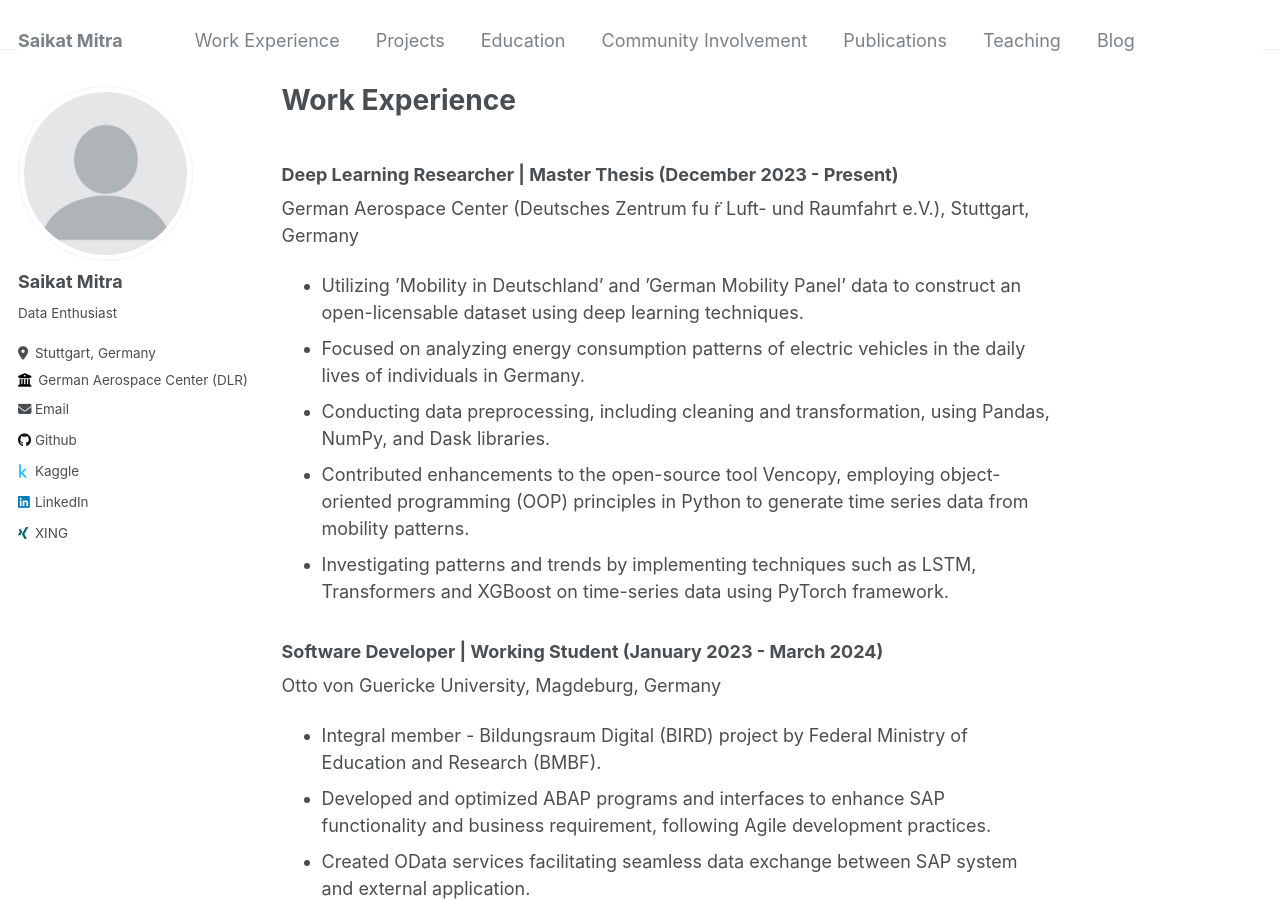
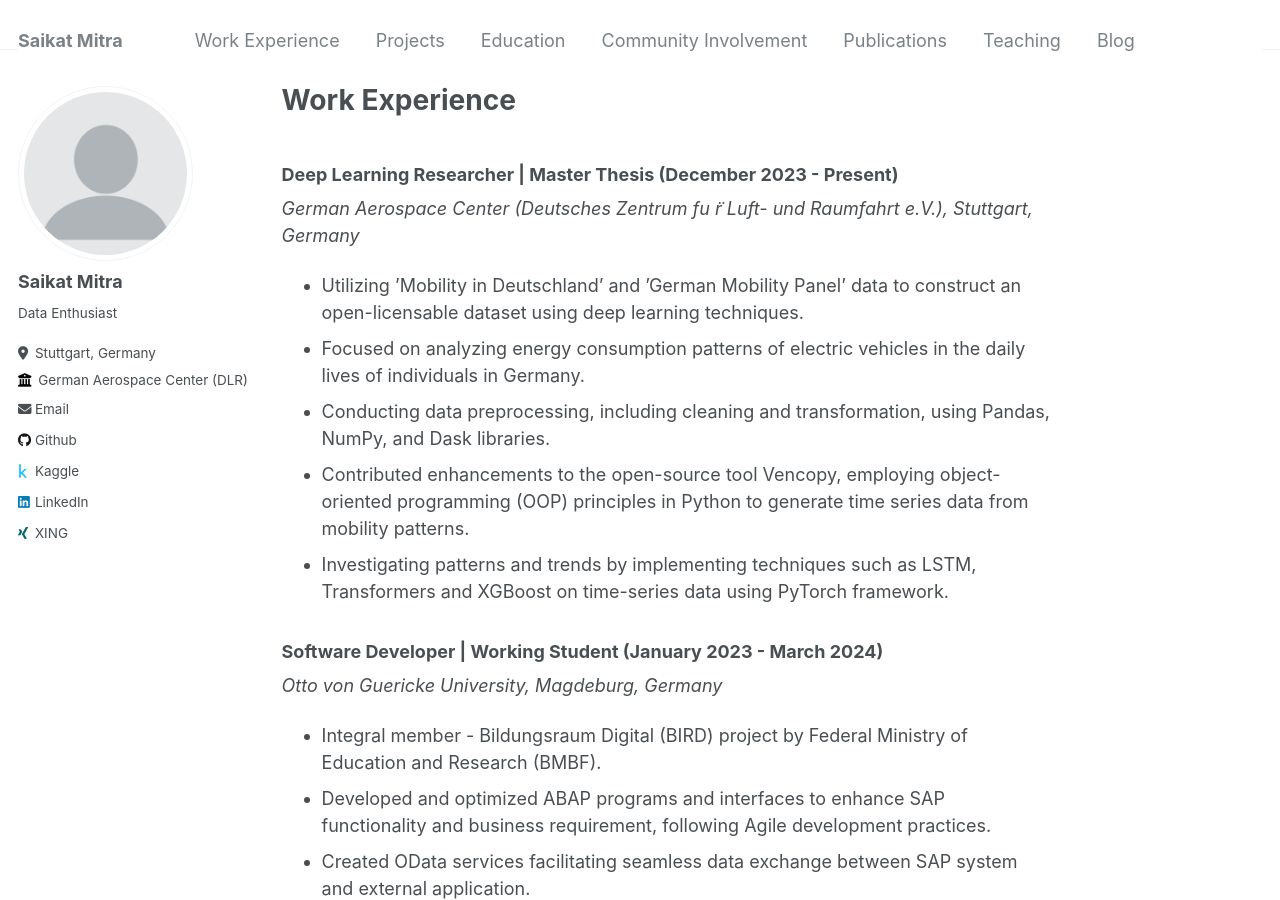
Before and after one commit to saikatmitra1998/saikatmitra1998.github.io, a Jekyll site: the page built from _pages/workexp.md, in a window 1280 px wide and 900 px high. Built offline with Jekyll 4.4.1, drawn with Linux system fonts in a browser that asks for light colours.

```diff
--- a/_pages/workexp.md
+++ b/_pages/workexp.md
@@ -9,7 +9,7 @@ redirect_from:
 
 ### Deep Learning Researcher | Master Thesis (December 2023 - Present)
 
-German Aerospace Center (Deutsches Zentrum fu ̈r Luft- und Raumfahrt e.V.), Stuttgart, Germany
+_German Aerospace Center (Deutsches Zentrum fu ̈r Luft- und Raumfahrt e.V.), Stuttgart, Germany_
 
 - Utilizing ’Mobility in Deutschland’ and ’German Mobility Panel’ data to construct an open-licensable dataset using deep learning techniques.
 - Focused on analyzing energy consumption patterns of electric vehicles in the daily lives of individuals in Germany.
@@ -20,7 +20,7 @@ principles in Python to generate time series data from mobility patterns.
 
 ### Software Developer | Working Student (January 2023 - March 2024)
 
-Otto von Guericke University, Magdeburg, Germany
+_Otto von Guericke University, Magdeburg, Germany_
 
 - Integral member - Bildungsraum Digital (BIRD) project by Federal Ministry of Education and Research (BMBF).
 - Developed and optimized ABAP programs and interfaces to enhance SAP functionality and business requirement,
@@ -31,7 +31,7 @@ following Agile development practices.
 
 ### Graduate Teaching Assistant | Data Mining (April 2023 - July 2023)
 
-Otto von Guericke University, Magdeburg, Germany
+_Otto von Guericke University, Magdeburg, Germany_
 
 - Assisted Prof. Myra Spiliopoulou (KMD dept.) in teaching the course on Data Mining to graduate students.
 - Created engaging exercises, problem sets, and supplementary materials to boost student comprehension.
@@ -40,7 +40,7 @@ Otto von Guericke University, Magdeburg, Germany
 
 ### Software Engineer | Systems Engineer | CBO (Aug 2019 - March 2022)
 
-Deloitte US India Consulting Pvt. Ltd., Mumbai, India
+_Deloitte US India Consulting Pvt. Ltd., Mumbai, India_
 
 - Utilized Python scripting for automation tasks, including server monitoring, log analysis, and data manipulation.
 - Used Shell Script to automate email alerts for server downtime, ensuring rapid stakeholder notification.
```
